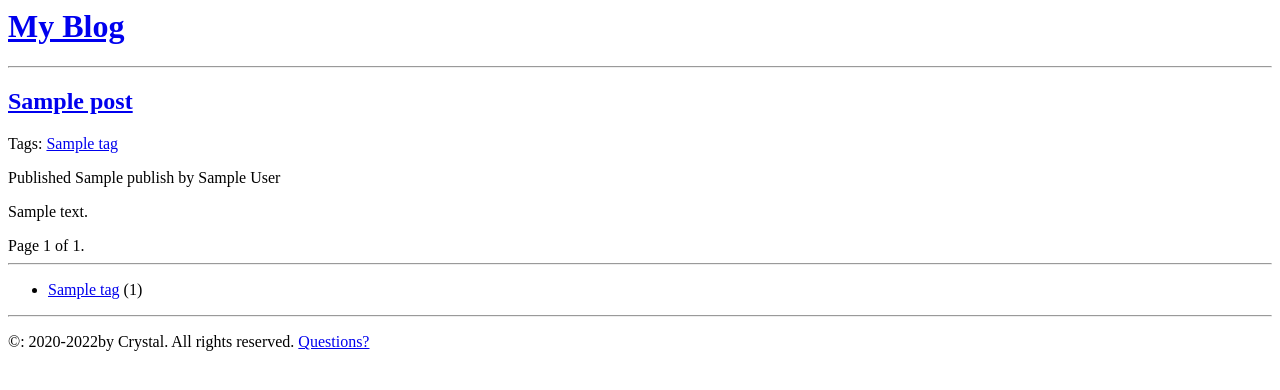
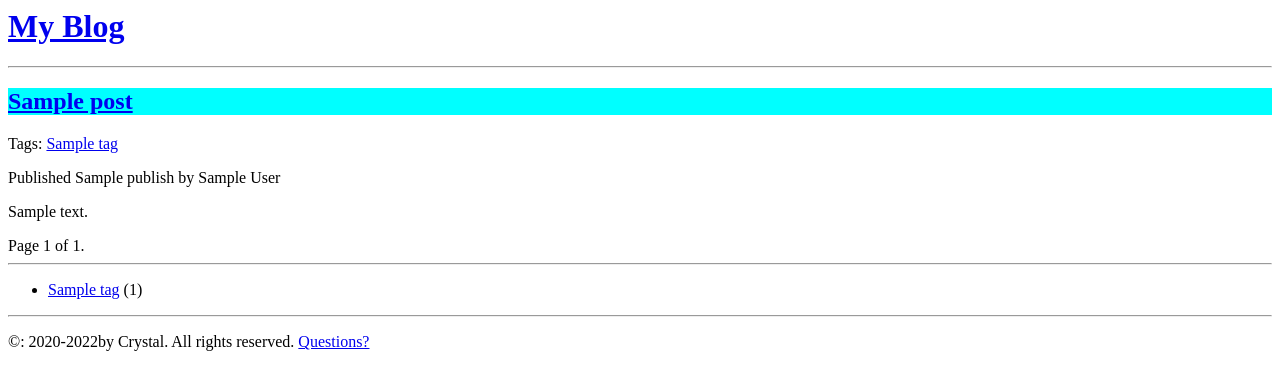
Before and after one commit to Crystal9202/DJANGO, a Django app: template mysite/blog/templates/post/list.html in a window 1280 px wide. Shown: the top 390 px of the page. Run offline with Django 4.2, Linux system fonts and the light colour scheme; the template is opened without the code that fills it: most values are stand-ins (such as "Sample title", 1, 10 or a date in 2020).

Commit message:
static靜態文件的引用

```diff
--- /dev/null
+++ b/mysite/blog/static/css/style.css
@@ -0,0 +1,3 @@
+h2 {
+    background-color: aqua;
+}
--- a/mysite/blog/templates/post/base.html
+++ b/mysite/blog/templates/post/base.html
@@ -1,4 +1,6 @@
 <html>
+    {% load static %}
+    <link rel="stylesheet" type="text/css" href="{% static 'css/style.css' %}">
 <body>
     <h1><a href="{% url "blog:post_list" %}">My Blog</a></h1>
     <hr>
```
